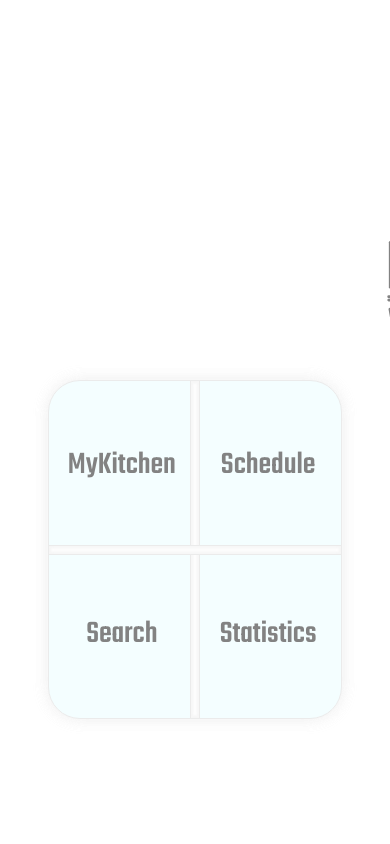
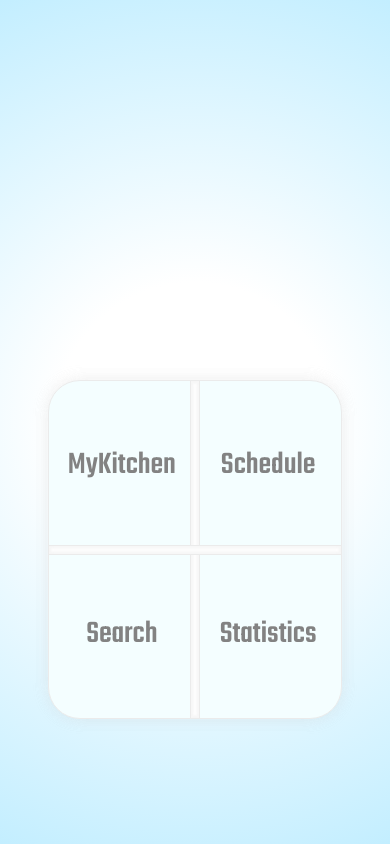
Before and after one commit to cristianoferro/Upskill-React-Project, a React (Create React App) app: page /initial in a window 390 px wide. Built offline with nearby package versions, Linux system fonts and the light colour scheme.

Commit message:
stabilized intro menu

```diff
--- a/src/components/Initial.js
+++ b/src/components/Initial.js
@@ -1,4 +1,4 @@
-import React from 'react';
+import React, { useState } from 'react';
 import { Link } from 'react-router-dom';
 import { motion } from 'framer-motion';
 import LogoAnimation from './LogoAnimation'
@@ -45,6 +45,8 @@ const Initial = () => {
               </nav>
             </div>
 
+            <div className="initial-background"></div>
+
       </motion.div>
     )
 }
--- a/src/styles/_initial.scss
+++ b/src/styles/_initial.scss
@@ -1,6 +1,3 @@
-.fixed-menu {
-}
-
 .float-menu-container {
   display: flex;
   justify-content: center;
@@ -14,9 +11,7 @@
 }
 
 .svg-logo {
-  width: 200vw;
-  margin-left: 6vw;
-  top: -15vw;
+  top: -40vh;
   overflow: hidden;
   stroke-linejoin: round;
   stroke-linecap: round;
@@ -28,7 +23,6 @@
   stroke: #828282;
   stroke-width: 2;
   stroke-miterlimit: 3;
-
   background-color: blue;
 }
 .svg-test-style2 {
@@ -43,21 +37,11 @@
   flex-direction: column;
   justify-content: center;
   background-color: #f4feff;
-  width: 30vw;
+  width: 35vw;
   height: 40vh;
   margin: 0 auto;
   position: fixed;
   top: 45vh;
-}
-.menu-elem-intro {
-  width: 50%;
-  justify-content: center;
-  text-align: center;
-  flex-direction: column;
-  align-self: center;
-  font-family: "Teko", sans-serif;
-  color: #828282;
-  font-size: 2rem;
 }
 
 .menu-elem {
@@ -68,6 +52,7 @@
   text-align: center;
   flex-direction: column;
   align-self: center;
+  align-content: center;
   font-family: "Teko", sans-serif;
   color: #828282;
   font-size: 2rem;
@@ -99,10 +84,6 @@
   .initial-menu {
     width: 75vw;
   }
-  .svg-logo {
-    width: 300vw;
-    margin-left: -15vw;
-  }
 }
 
 /* Landscape */
@@ -110,4 +91,7 @@
   .initial-menu {
     width: 50vw;
   }
+  .svg-logo {
+    top: -5rem;
+  }
 }
```
